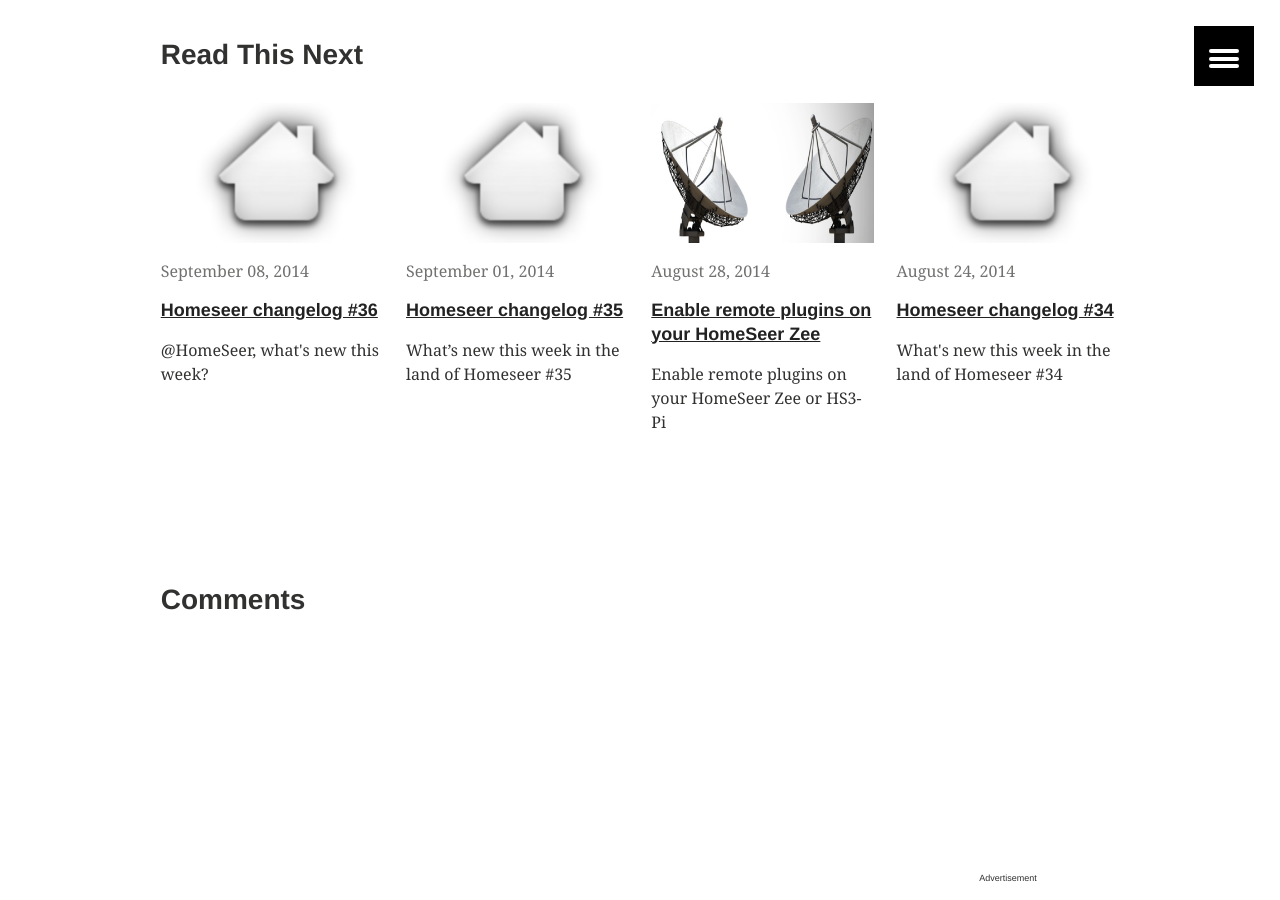
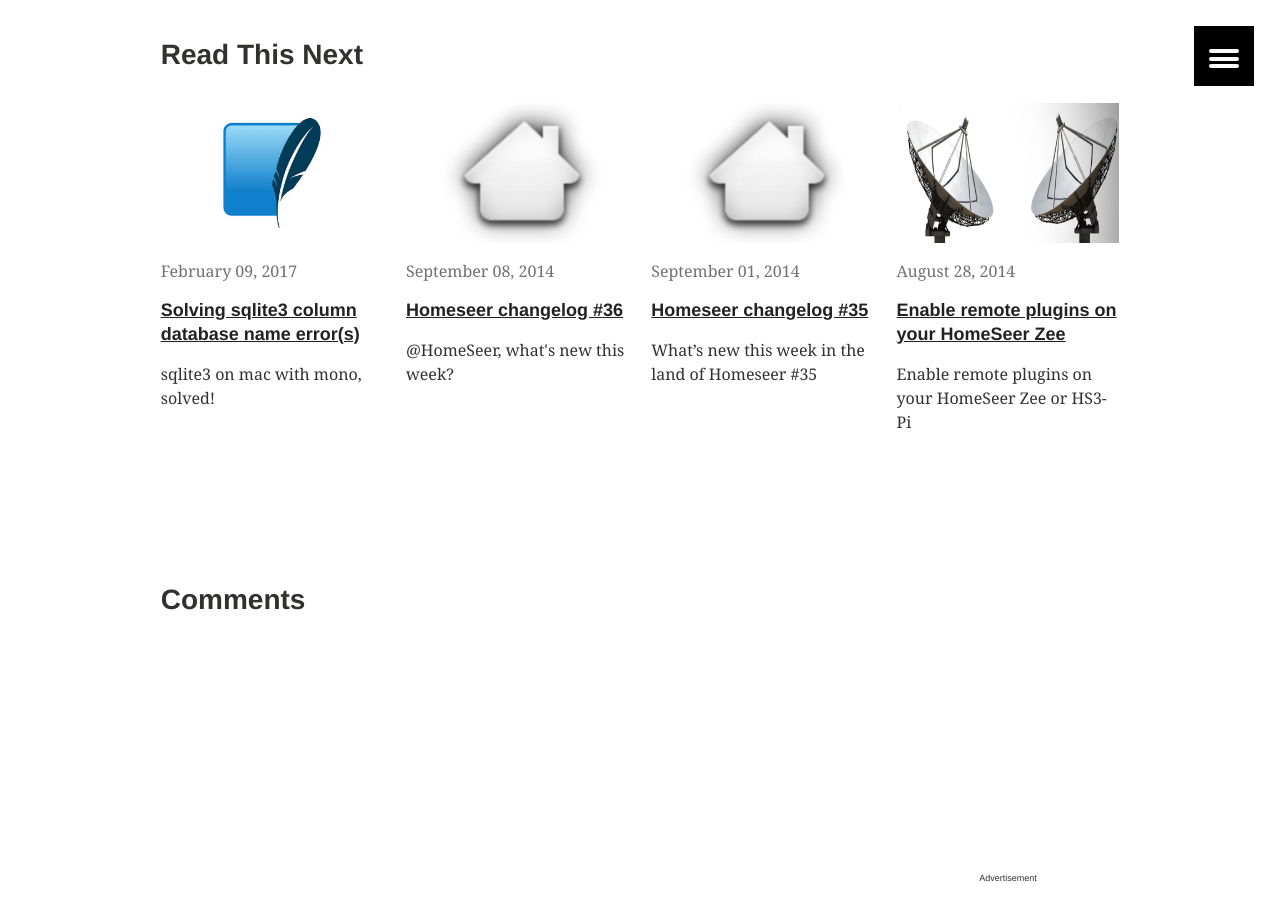
Before and after one commit to ihomeautomate/ihomeautomate.github.io, a Jekyll site: the page built from _posts/2012-08-31-bring-on-the-fall.md, in a window 1280 px wide and 900 px high, scrolled down 1468 px. Built offline with Jekyll 4.4.1, drawn with Linux system fonts in a browser that asks for light colours; comment, search, counter and statistics services are not loaded; some of the changed lines change nothing that is shown.

Commit message:
sqlite3 errors blogged

```diff
--- a/_posts/2017-02-09-solve_sqlite3_column_database_name_error.md
+++ b/_posts/2017-02-09-solve_sqlite3_column_database_name_error.md
@@ -5,8 +5,9 @@
 layout: article
 permalink: /2017/02/09/solve_sqlite3_column_database_name_error/
 categories:
+  - homeseer
+tags:
   - homeseer3
-tags:
   - hs3
   - dotnet
   - csharp
```
